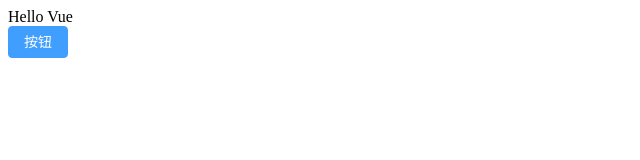
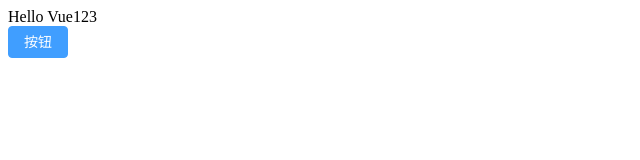
Before and after one commit to luotianxu1/demo, a Vue app: page / in a window 1280 px wide. Shown: the top 160 px of the page, without its empty margins (0-640 px from the left). Built offline with nearby package versions, Linux system fonts and the light colour scheme.

Commit message:
feat: 初始化

```diff
--- a/package.json
+++ b/package.json
@@ -1,5 +1,5 @@
 {
-	"name": "vue3-base",
+	"name": "demo",
 	"version": "0.0.0",
 	"private": true,
 	"scripts": {
--- a/src/App.vue
+++ b/src/App.vue
@@ -1,5 +1,5 @@
 <template>
-	<div>Hello Vue</div>
+	<div>Hello Vue123</div>
 	<el-button type="primary">按钮</el-button>
 </template>
 <script setup lang="ts"></script>
```
